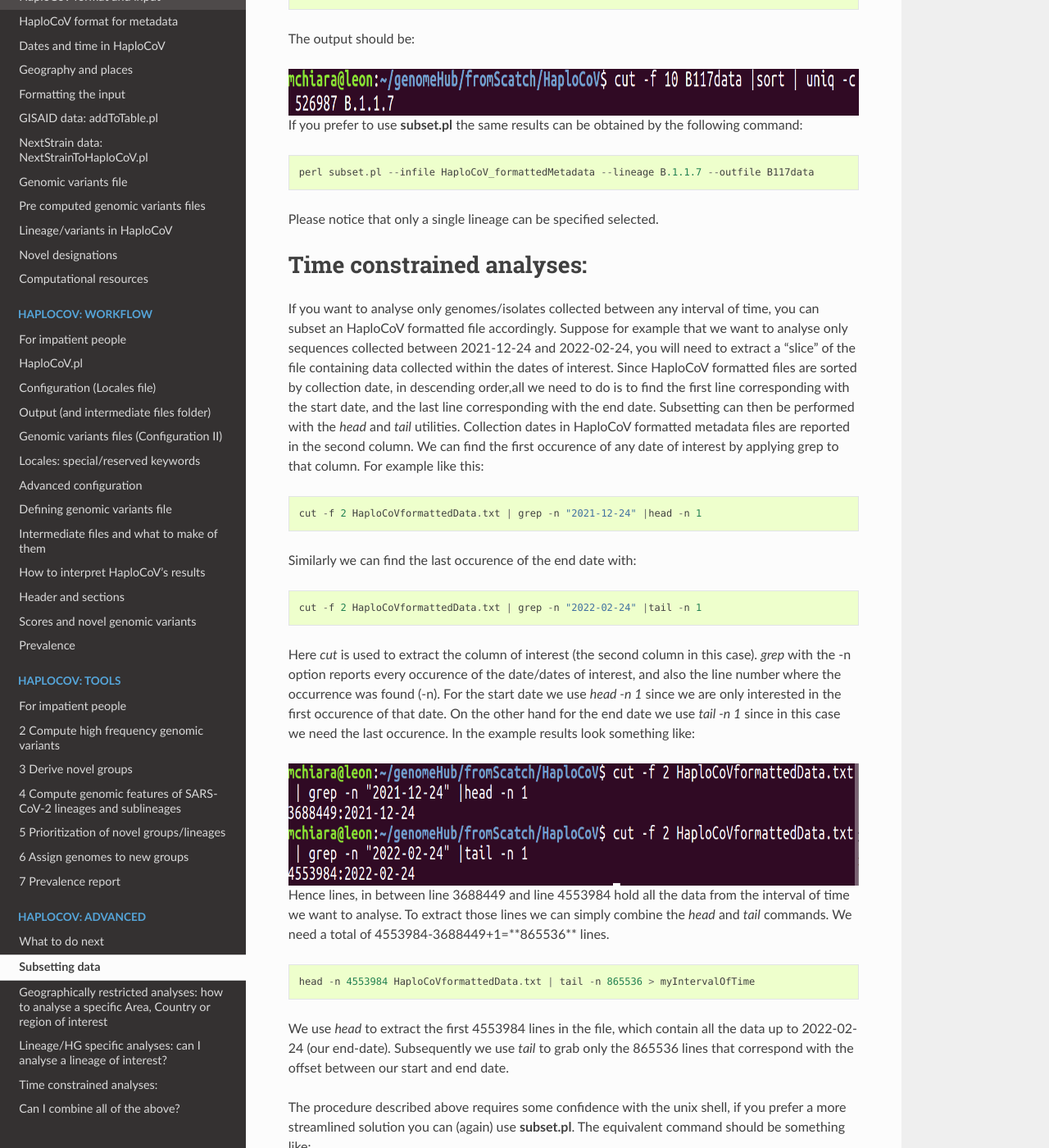
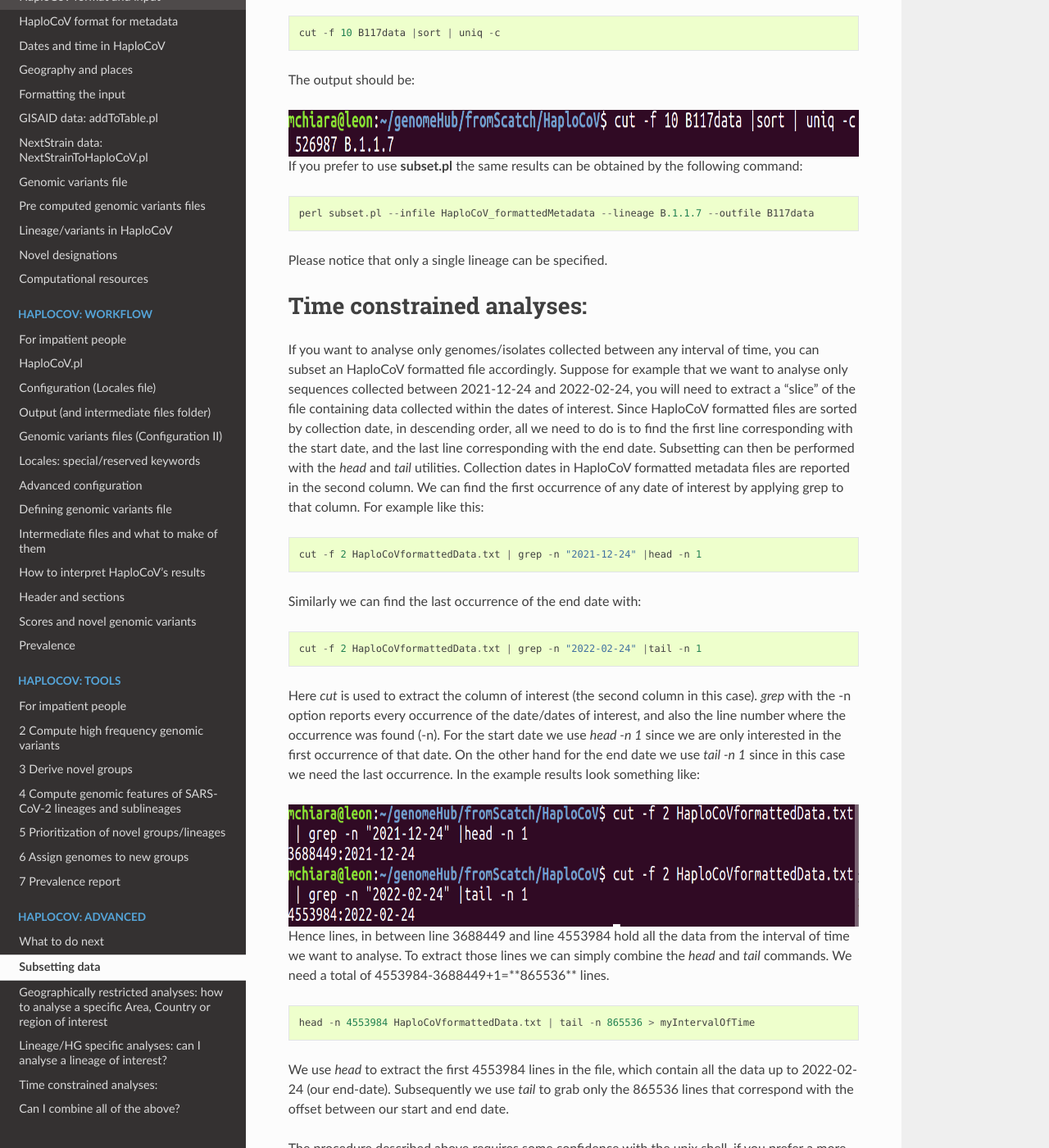
Before and after one commit to matteo14c/HaploCoV, a Sphinx documentation site: the page built from docs/source/subsetting.rst, in a window 1280 px wide and 1400 px high, scrolled down 3252 px. Shown: the whole window at 82% size. Built offline with Sphinx 7.4.7 and the Read the Docs theme 2.0.0, drawn with Linux system fonts in a browser that asks for light colours; some of the changed text lies outside the part shown.

Commit message:
Update subsetting.rst

```diff
--- a/docs/source/subsetting.rst
+++ b/docs/source/subsetting.rst
@@ -51,7 +51,8 @@
 
 
 To obtain basic stats about any of such columns (in unix) you can:
-1. extract the desired column with `` cut``;
+
+1. extract the desired column with ``cut``;
 2. sort all the values in the column you selected by using the ``sort`` utility;
 3. summarize the results with ``uniq -c``.
 
@@ -71,7 +72,7 @@
 and should provide a complete list of the "countries" that are listed in column 8 (as well as the total number of genomes associated with that country). At this point selection of one (or more) countries of interest can be performed simply by:
 
 1. finding the name/s of the country/countries in the list;
-2. using grep.
+2. using ``grep``.
 
 For example this command will extract data from Venezuela:
 
@@ -119,14 +120,14 @@
 
  perl subset.pl --infile HaploCoV_formattedMetadata --lineage B.1.1.7 --outfile B117data
 
-Please notice that only a single lineage can be specified selected.
+Please notice that only a single lineage can be specified.
 
 Time constrained analyses:
 ===========================
 
 If you want to analyse only genomes/isolates collected between any interval of time, you can subset an HaploCoV formatted file accordingly.
-Suppose for example that we want to analyse only sequences collected between 2021-12-24 and 2022-02-24, you will need to extract a "slice"  of the file containing data collected within the dates of interest. Since HaploCoV formatted files are sorted by collection date, in descending order,all we need to do is to find the first line corresponding with the start date, and the last line corresponding with the end date. Subsetting can then be performed with the `head` and `tail` utilities.
-Collection dates in HaploCoV formatted  metadata files are reported in the second column. We can find the first occurence of any date of interest by applying grep to that column.
+Suppose for example that we want to analyse only sequences collected between 2021-12-24 and 2022-02-24, you will need to extract a "slice"  of the file containing data collected within the dates of interest. Since HaploCoV formatted files are sorted by collection date, in descending order, all we need to do is to find the first line corresponding with the start date, and the last line corresponding with the end date. Subsetting can then be performed with the `head` and `tail` utilities.
+Collection dates in HaploCoV formatted  metadata files are reported in the second column. We can find the first occurrence of any date of interest by applying grep to that column.
 For example like this:
 
 ::
@@ -134,13 +135,13 @@
  cut -f 2 HaploCoVformattedData.txt | grep -n "2021-12-24" |head -n 1
 
 
-Similarly we can find the last occurence of the end date with:
+Similarly we can find the last occurrence of the end date with:
 
 ::
 
  cut -f 2 HaploCoVformattedData.txt | grep -n "2022-02-24" |tail -n 1
 
-Here `cut` is used to extract the column of interest (the second column in this case).  `grep` with the -n option reports every occurence of the date/dates of interest, and also the line number where the occurrence was found (-n). For the start date we use `head -n 1` since we are only interested in the first occurence of that date. On the other hand for the end date we use `tail -n 1` since in this case we need the last occurence.
+Here `cut` is used to extract the column of interest (the second column in this case).  `grep` with the -n option reports every occurrence of the date/dates of interest, and also the line number where the occurrence was found (-n). For the start date we use `head -n 1` since we are only interested in the first occurrence of that date. On the other hand for the end date we use `tail -n 1` since in this case we need the last occurrence.
 In the example results look something like:
 
 .. figure:: _static/subsetDates.png
@@ -166,7 +167,7 @@
 Can I combine all of the above?
 ===============================
 
-Yes of course. Suppose that you want to analyse:
+Yes, of course. Suppose that you want to analyse:
 
 Interval of time -> 2021-12-24 to 2022-02-24
 Lineage -> BA.1.1
@@ -176,11 +177,11 @@
 
 ::
 
- cut -f 2 HaploCoVformattedData.txt | grep -n "2021-12-24" |head -n 1 # Find the first occurence of the end date
+ cut -f 2 HaploCoVformattedData.txt | grep -n "2021-12-24" |head -n 1 # Find the first occurrence of the end date
 
 ::
 
- cut -f 2 HaploCoVformattedData.txt | grep -n "2022-02-24" |tail -n 1 # Find the last occurence of the start date
+ cut -f 2 HaploCoVformattedData.txt | grep -n "2022-02-24" |tail -n 1 # Find the last occurrence of the start date
 
 ::
 
```
